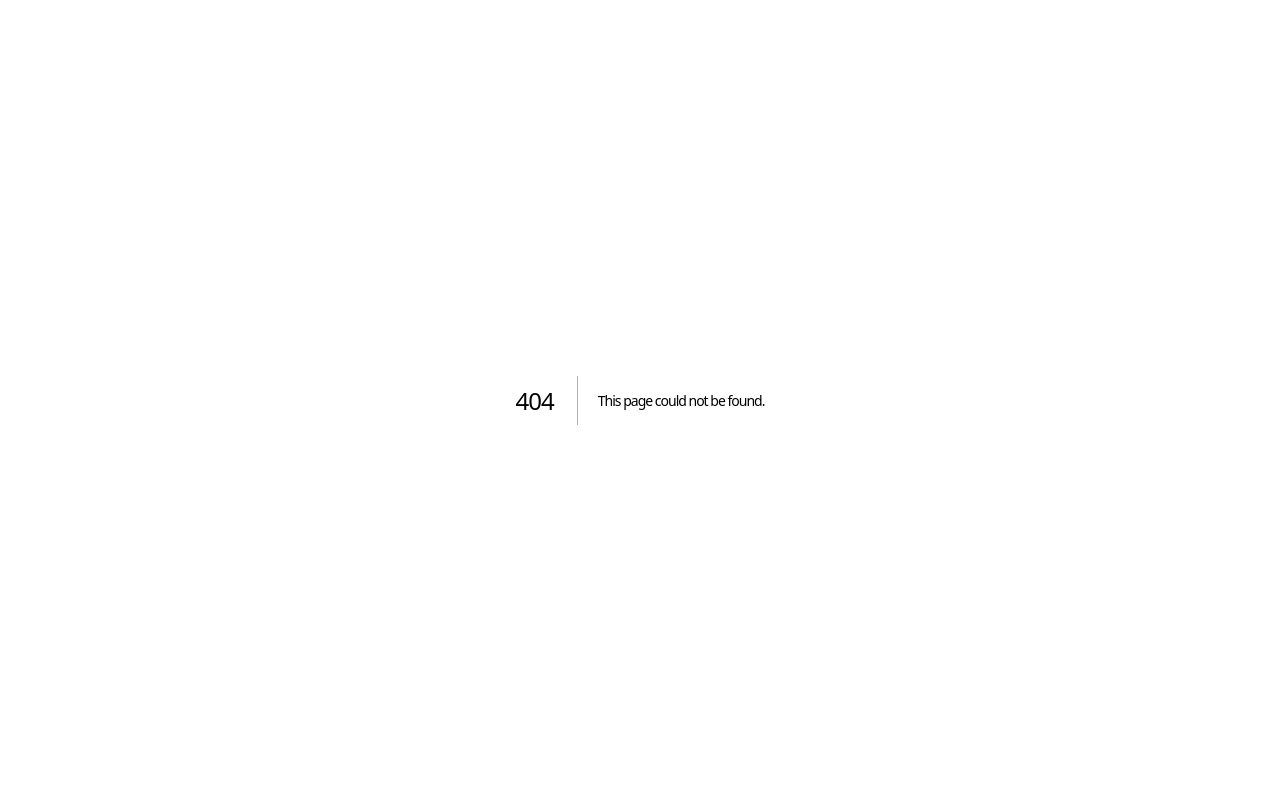
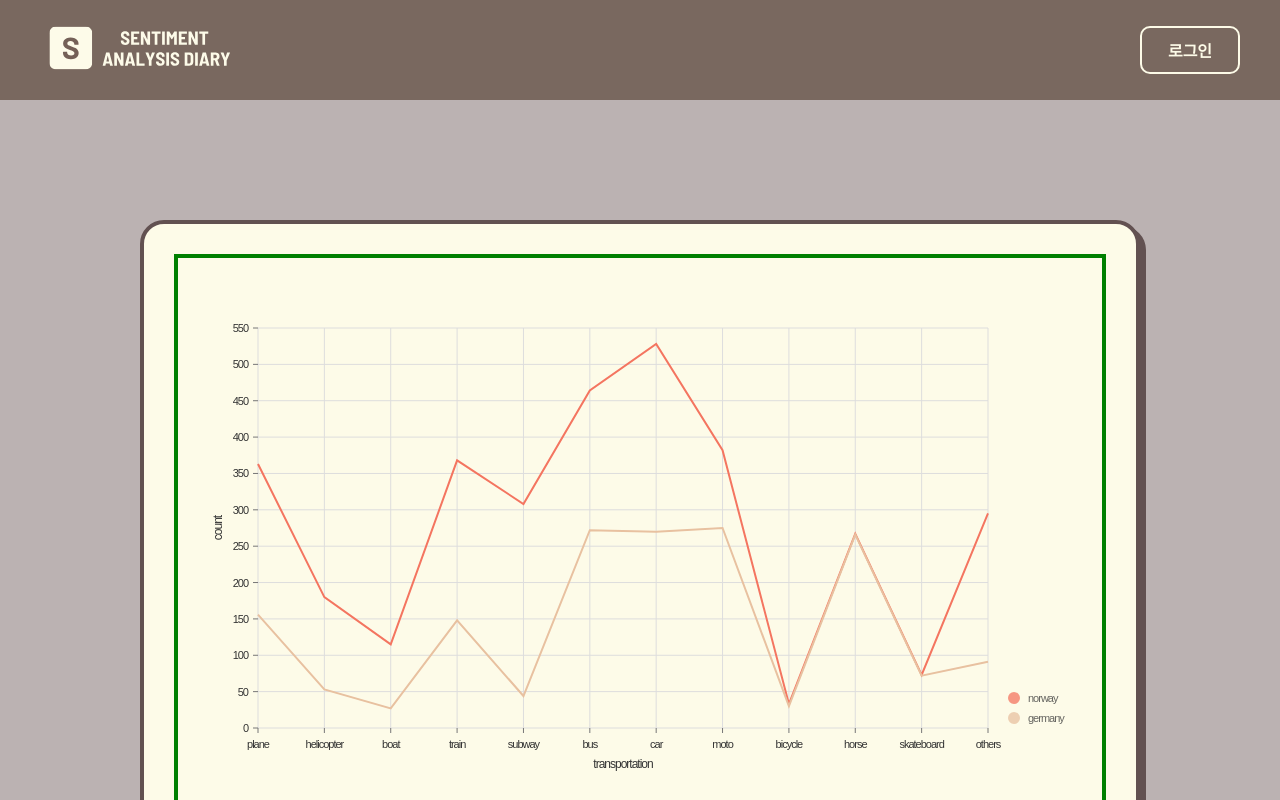
Before and after one commit to Pikadev1771/sentiment-analysis-diary, a Next.js app: page /analysis in a window 1280 px wide. Before the commit this address had no page. Shown: the top 800 px of the page. Built offline with nearby package versions, Linux system fonts and the light colour scheme.

Commit message:
feat - Analysis 페이지Line 차트 생성

```diff
--- /dev/null
+++ b/components/chart/LineChart.tsx
@@ -0,0 +1,86 @@
+import { ResponsiveLine } from '@nivo/line';
+
+import styled from 'styled-components';
+
+const LineChart = ({ data }: any) => {
+  return (
+    <LineChartContainer>
+      <ResponsiveLine
+        data={data}
+        width={900}
+        height={500}
+        margin={{ top: 50, right: 110, bottom: 50, left: 60 }}
+        xScale={{ type: 'point' }}
+        yScale={{
+          type: 'linear',
+          min: 'auto',
+          max: 'auto',
+          stacked: true,
+          reverse: false,
+        }}
+        yFormat=" >-.2f"
+        axisTop={null}
+        axisRight={null}
+        axisBottom={{
+          orient: 'bottom',
+          tickSize: 5,
+          tickPadding: 5,
+          tickRotation: 0,
+          legend: 'transportation',
+          legendOffset: 36,
+          legendPosition: 'middle',
+        }}
+        axisLeft={{
+          orient: 'left',
+          tickSize: 5,
+          tickPadding: 5,
+          tickRotation: 0,
+          legend: 'count',
+          legendOffset: -40,
+          legendPosition: 'middle',
+        }}
+        pointSize={10}
+        pointColor={{ theme: 'background' }}
+        pointBorderWidth={2}
+        pointBorderColor={{ from: 'serieColor' }}
+        pointLabelYOffset={-12}
+        useMesh={true}
+        legends={[
+          {
+            anchor: 'bottom-right',
+            direction: 'column',
+            justify: false,
+            translateX: 100,
+            translateY: 0,
+            itemsSpacing: 0,
+            itemDirection: 'left-to-right',
+            itemWidth: 80,
+            itemHeight: 20,
+            itemOpacity: 0.75,
+            symbolSize: 12,
+            symbolShape: 'circle',
+            symbolBorderColor: 'rgba(0, 0, 0, .5)',
+            effects: [
+              {
+                on: 'hover',
+                style: {
+                  itemBackground: 'rgba(0, 0, 0, .03)',
+                  itemOpacity: 1,
+                },
+              },
+            ],
+          },
+        ]}
+      />
+    </LineChartContainer>
+  );
+};
+
+export default LineChart;
+
+const LineChartContainer = styled.div`
+  width: 100%;
+  height: 100%;
+  padding: 20px;
+  border: 4px solid green;
+`;
--- a/package.json
+++ b/package.json
@@ -9,6 +9,9 @@
     "lint": "next lint"
   },
   "dependencies": {
+    "@nivo/circle-packing": "^0.81.0",
+    "@nivo/core": "^0.81.0",
+    "@nivo/line": "^0.81.0",
     "@reduxjs/toolkit": "^1.9.5",
     "@tanstack/react-query": "^4.28.0",
     "@tanstack/react-query-devtools": "^4.28.0",
@@ -23,6 +26,7 @@
     "js-cookie": "^3.0.1",
     "moment": "^2.29.4",
     "next": "13.2.4",
+    "prop-types": "^15.8.1",
     "react": "18.2.0",
     "react-calendar": "^4.1.0",
     "react-dom": "18.2.0",
--- /dev/null
+++ b/pages/analysis/index.tsx
@@ -0,0 +1,164 @@
+import React, { useEffect, useState } from 'react';
+import styled from 'styled-components';
+import type { ReactElement } from 'react';
+import Layout from '../../components/layout/Layout';
+import HeaderLayout from '../../components/layout/HeaderLayout';
+import type { NextPageWithLayout } from '../_app';
+
+import dynamic from 'next/dynamic';
+
+const LineChart = dynamic(() => import('../../components/chart/LineChart'), {
+  ssr: false,
+});
+
+const AnalysisPage: NextPageWithLayout = () => {
+  return (
+    <ChartLayout>
+      <ChartBox>
+        <LineChart data={data} />
+      </ChartBox>
+    </ChartLayout>
+  );
+};
+
+AnalysisPage.getLayout = function getLayout(page: ReactElement) {
+  return (
+    <Layout>
+      <HeaderLayout>{page}</HeaderLayout>
+    </Layout>
+  );
+};
+
+export default AnalysisPage;
+
+const ChartLayout = styled.div`
+  width: 100%;
+  display: flex;
+  flex-direction: column;
+  align-items: center;
+  margin: 120px auto;
+`;
+
+const ChartBox = styled.div`
+  width: 1000px;
+  height: 900px;
+  padding: 30px;
+  background: ${({ theme }) => theme.color.cream};
+  border: 4px solid ${({ theme }) => theme.color.brown};
+  border-radius: 24px;
+  box-shadow: 6px 6px 0px 0px ${({ theme }) => theme.color.brown};
+  font-weight: 500;
+  font-size: 18px;
+  color: ${({ theme }) => theme.color.brown};
+`;
+
+const data = [
+  {
+    id: 'germany',
+    color: 'hsl(207, 70%, 50%)',
+    data: [
+      {
+        x: 'plane',
+        y: 156,
+      },
+      {
+        x: 'helicopter',
+        y: 53,
+      },
+      {
+        x: 'boat',
+        y: 27,
+      },
+      {
+        x: 'train',
+        y: 148,
+      },
+      {
+        x: 'subway',
+        y: 44,
+      },
+      {
+        x: 'bus',
+        y: 272,
+      },
+      {
+        x: 'car',
+        y: 270,
+      },
+      {
+        x: 'moto',
+        y: 275,
+      },
+      {
+        x: 'bicycle',
+        y: 30,
+      },
+      {
+        x: 'horse',
+        y: 266,
+      },
+      {
+        x: 'skateboard',
+        y: 72,
+      },
+      {
+        x: 'others',
+        y: 91,
+      },
+    ],
+  },
+  {
+    id: 'norway',
+    color: 'hsl(167, 70%, 50%)',
+    data: [
+      {
+        x: 'plane',
+        y: 207,
+      },
+      {
+        x: 'helicopter',
+        y: 127,
+      },
+      {
+        x: 'boat',
+        y: 88,
+      },
+      {
+        x: 'train',
+        y: 220,
+      },
+      {
+        x: 'subway',
+        y: 264,
+      },
+      {
+        x: 'bus',
+        y: 192,
+      },
+      {
+        x: 'car',
+        y: 258,
+      },
+      {
+        x: 'moto',
+        y: 107,
+      },
+      {
+        x: 'bicycle',
+        y: 3,
+      },
+      {
+        x: 'horse',
+        y: 1,
+      },
+      {
+        x: 'skateboard',
+        y: 1,
+      },
+      {
+        x: 'others',
+        y: 204,
+      },
+    ],
+  },
+];
```
Also changed, not shown: 1 other file (tests, documents, lock files or other folders).
